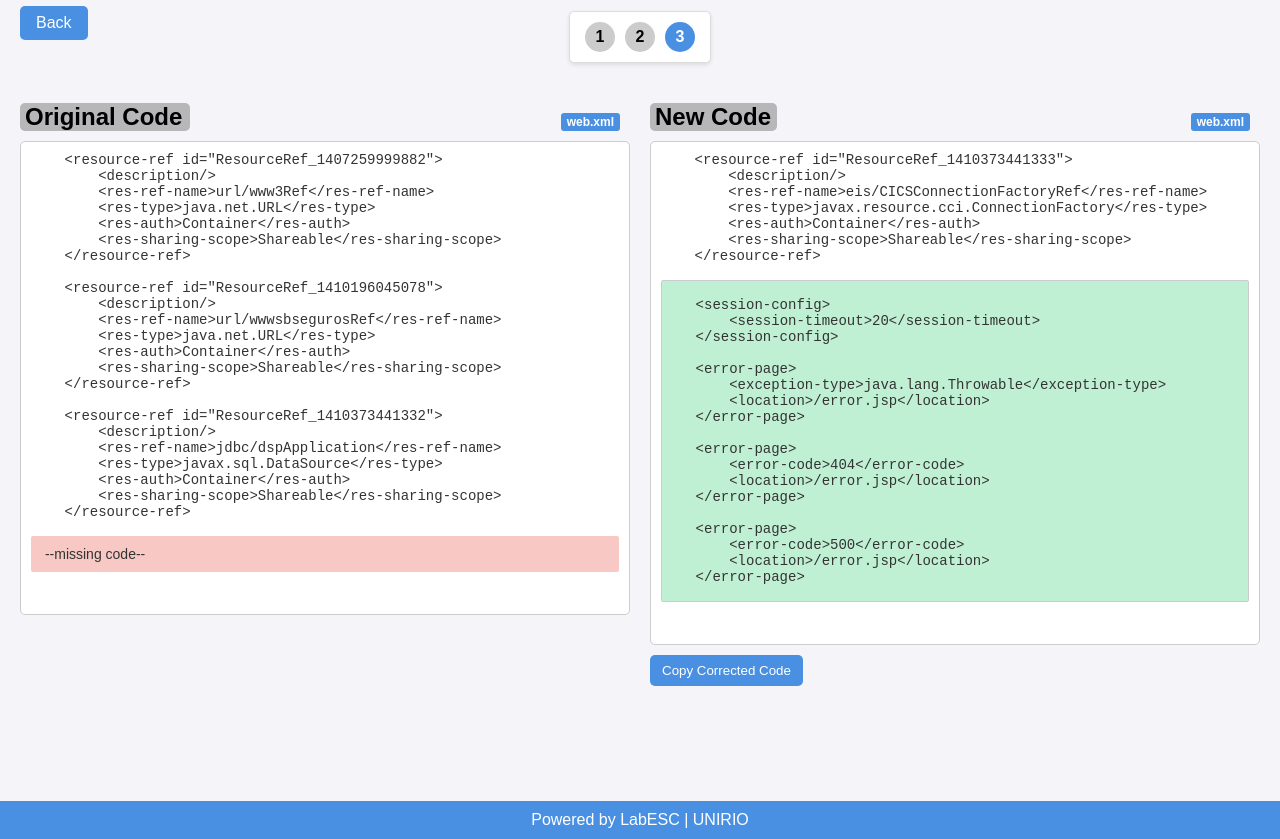
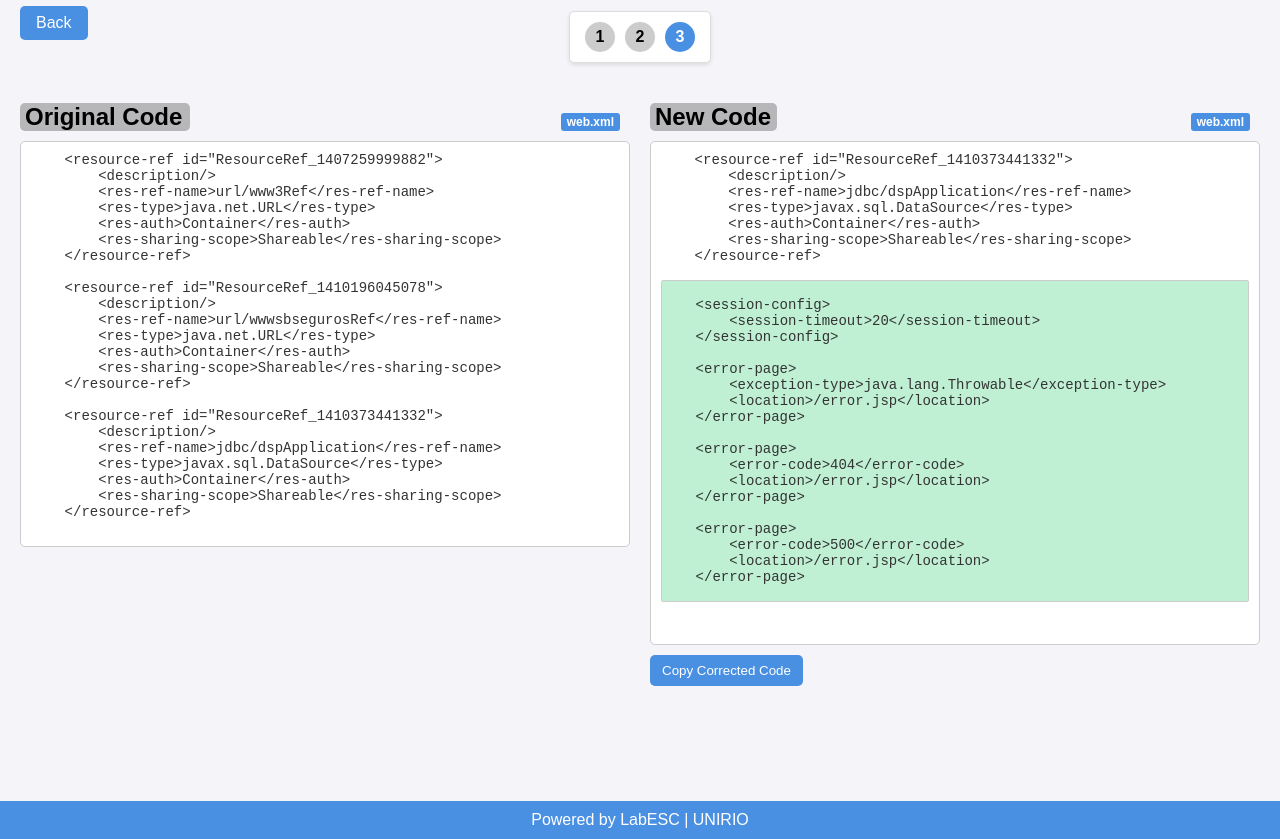
Before and after one commit to LabESC/pseco-safepatch-solution, a plain HTML site: page pagerror.html in a window 1280 px wide. Shown: the part 54-893 px from the top of the page. Drawn offline with Linux system fonts and the light colour scheme.

Commit message:
ajustei alguns detalhes do new code

```diff
--- a/pagerror.html
+++ b/pagerror.html
@@ -55,17 +55,16 @@
         &lt;res-auth&gt;Container&lt;/res-auth&gt;
         &lt;res-sharing-scope&gt;Shareable&lt;/res-sharing-scope&gt;
     &lt;/resource-ref&gt;
-    <p class="error-line"> --missing code--</p>
                 </pre>
             </div>
             <div class="code-box">
                 <span class="code-label">web.xml</span>
                 <h2 id="correctedback">New Code</h2>
                 <pre id="correctedCode" class="code-display">
-    &lt;resource-ref id="ResourceRef_1410373441333"&gt;
+    &lt;resource-ref id="ResourceRef_1410373441332"&gt;
         &lt;description/&gt;
-        &lt;res-ref-name&gt;eis/CICSConnectionFactoryRef&lt;/res-ref-name&gt;
-        &lt;res-type&gt;javax.resource.cci.ConnectionFactory&lt;/res-type&gt;
+        &lt;res-ref-name&gt;jdbc/dspApplication&lt;/res-ref-name&gt;
+        &lt;res-type&gt;javax.sql.DataSource&lt;/res-type&gt;
         &lt;res-auth&gt;Container&lt;/res-auth&gt;
         &lt;res-sharing-scope&gt;Shareable&lt;/res-sharing-scope&gt;
     &lt;/resource-ref&gt;
```
Also changed, not shown: labesc.ico (deleted).
